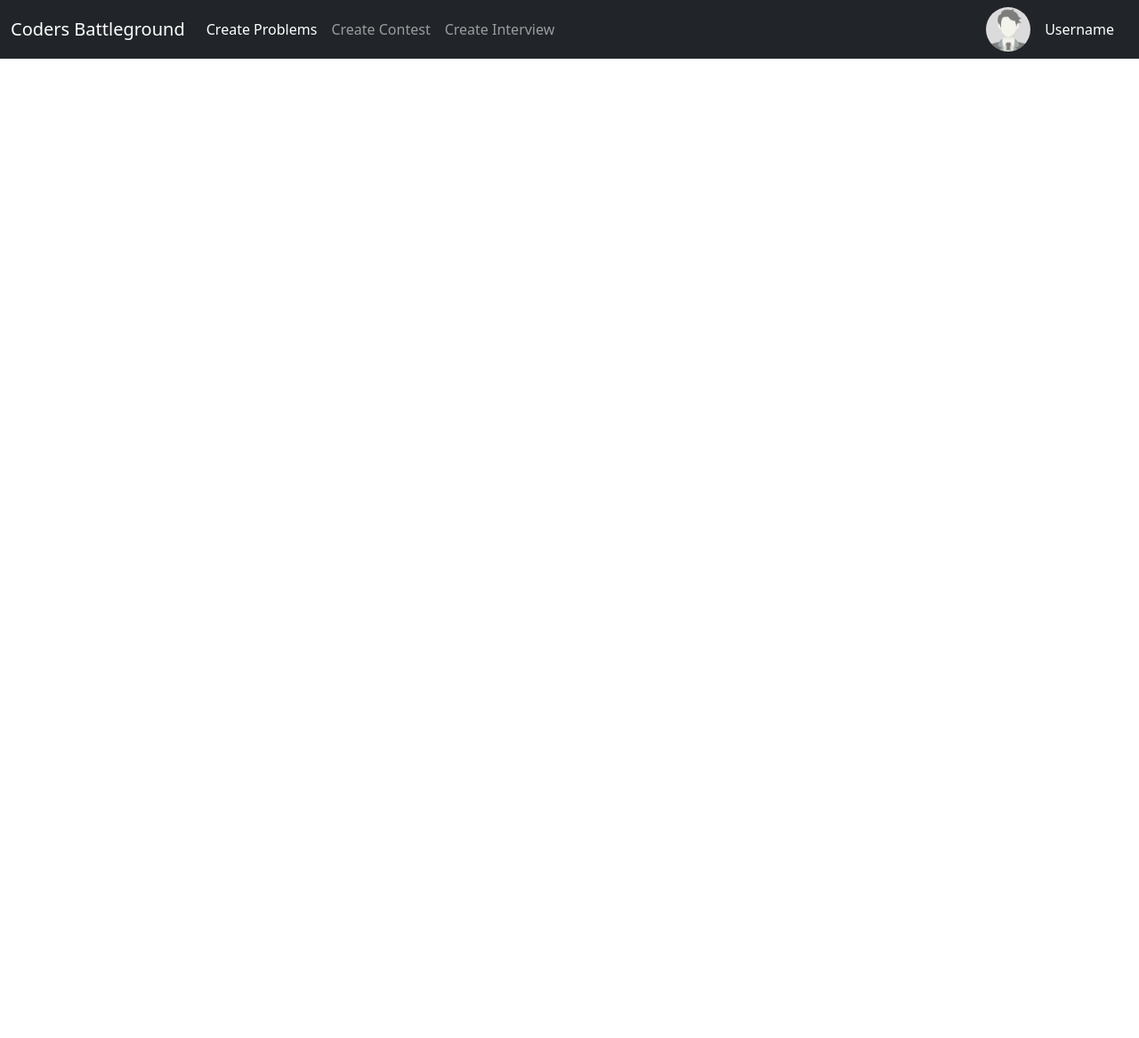
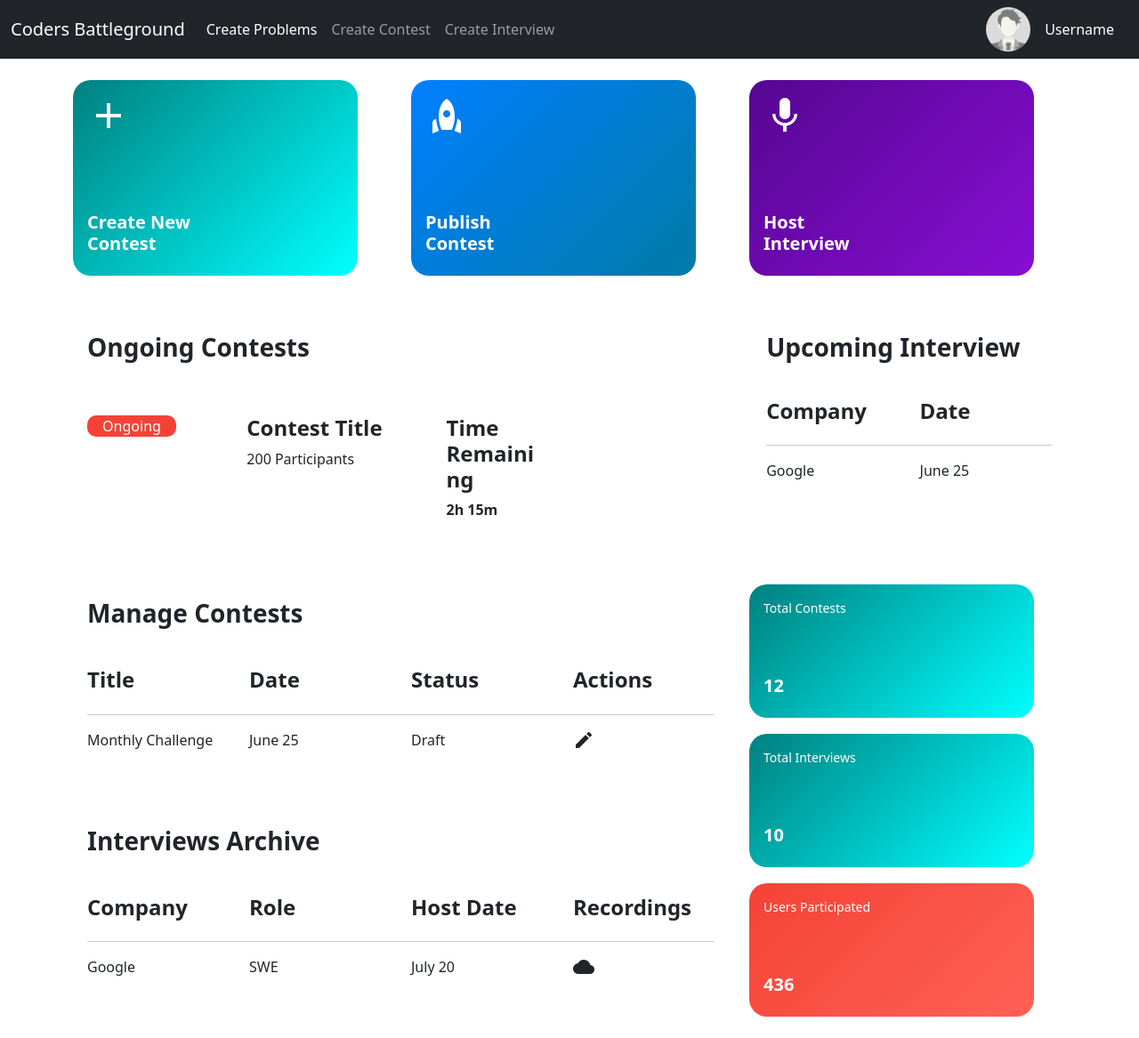
Before and after one commit to ksahib/Coders_Battleground, a PHP site: page /pages/admin-dashboard.html in a window 1280 px wide. Shown: the whole page at 89% size. Before the commit the page ends 66 px from the top, so only its background shows below. Run offline with PHP 8.4, Linux system fonts and the light colour scheme.

Commit message:
admin-dashboard, contest-list

```diff
--- /dev/null
+++ b/root/assets/css/admin-dashboard.css
@@ -0,0 +1,13 @@
+.live-status{
+    display: flex;
+    flex-direction: column;
+}
+
+.live-container {
+    background: #f44336;
+    border-radius: 10px;
+    display: flex;
+    justify-content: center;
+    width: 100px;
+    color: white;
+}
--- a/root/assets/css/content-card.css
+++ b/root/assets/css/content-card.css
@@ -25,12 +25,13 @@
 }
 
 .content-card:hover, .content-card:focus-within {
+    cursor: pointer;
     transform: translateY(-8px) scale(1.04);
     box-shadow: 0 12px 32px rgba(80, 80, 120, 0.25), 0 2px 8px rgba(30, 144, 255, 0.12);
     filter: brightness(1.08) saturate(1.08);
-    z-index: 10; /* ensures it’s above nearby cards */
+    z-index: 10;
 }
 
 .content-card:hover, .content-card:focus-within {
-    border: 2px solid rgba(30, 144, 255, 0.24); /* optional, for extra pop */
+    border: 2px solid rgba(30, 144, 255, 0.24);
 }
--- a/root/assets/css/profile-card.css
+++ b/root/assets/css/profile-card.css
@@ -5,5 +5,5 @@
 }
 
 .card.h-100 {
-    min-height: 800px; /* adjust to your needs */
+    min-height: 800px;
 }
--- a/root/pages/admin-dashboard.html
+++ b/root/pages/admin-dashboard.html
@@ -1,20 +1,195 @@
 <!DOCTYPE html>
 <html lang="en">
+
 <head>
     <meta charset="UTF-8">
     <meta name="viewport" content="width=device-width, initial-scale=1.0">
     <title>Document</title>
-    <link href="https://cdn.jsdelivr.net/npm/bootstrap@5.0.2/dist/css/bootstrap.min.css" rel="stylesheet" integrity="sha384-EVSTQN3/azprG1Anm3QDgpJLIm9Nao0Yz1ztcQTwFspd3yD65VohhpuuCOmLASjC" crossorigin="anonymous">
+    <link href="https://cdn.jsdelivr.net/npm/bootstrap@5.0.2/dist/css/bootstrap.min.css" rel="stylesheet"
+        integrity="sha384-EVSTQN3/azprG1Anm3QDgpJLIm9Nao0Yz1ztcQTwFspd3yD65VohhpuuCOmLASjC" crossorigin="anonymous">
     <link rel="stylesheet" href="../assets/css/content-card.css">
     <link rel="stylesheet" href="../assets/css/featured.css">
+    <link rel="stylesheet" href="https://fonts.googleapis.com/icon?family=Material+Icons">
+    <link rel="stylesheet" href="../assets/css/admin-dashboard.css">
     <script src="../assets/js/include.js"></script>
+    <script src="../assets/js/content-card.js"></script>
 </head>
+
 <body>
     <div id="navbar-placeholder"></div>
     <script>
         includeHtml('navbar-placeholder', '../components/admin-navbar.html');
     </script>
+    <div class="container my-4">
+        <div class="row">
+            <div class="col-md-4 mb-4">
+                <div id="create-contest-card"></div>
+            </div>
+            <div class="col-md-4 mb-4">
+                <div id="publish-contest-card"></div>
+            </div>
+            <div class="col-md-4 mb-4">
+                <div id="host-interview-card"></div>
+            </div>
+        </div>
+    </div>
+    <div class="container my-4">
+        <div class="row">
+            <div class="col-md-6 mb-3">
+                <div class="card">
+                    <div class="card-body d-flex flex-column">
+                        <h3 style="padding-bottom: 10%;"><strong>Ongoing Contests</strong></h5>
+                            <div class="row">
+                                <div class="col-md-4">
+                                    <div class="live-status">
+                                        <div class="live-container">Ongoing</div>
+                                    </div>
+                                </div>
+                                <div class="col-md-5">
+                                    <h4><strong>Contest Title</strong></h4>
+                                    <p>200 Participants</p>
+                                </div>
+                                <div class="col-md-3">
+                                    <h4><strong>Time Remaining</strong></h4>
+                                    <p><strong>2h 15m</strong></p>
+                                </div>
+                            </div>
+
+                    </div>
+                </div>
+            </div>
+            <div class="col-md-6 mb-3" style="padding-left: 18%;">
+                <div class="card">
+                    <div class="card-body d-flex flex-column">
+                        <h3 style="padding-bottom: 10%;"><strong>Upcoming Interview</strong></h1>
+                            <div class="row">
+                                <div class="col-md-6">
+                                    <h4><strong>Company</strong></h4>
+                                </div>
+                                <div class="col-md-6">
+                                    <h4><strong>Date</strong></h4>
+                                </div>
+                            </div>
+                            <hr>
+                            <div class="row">
+                                <div class="col-md-6">
+                                    <p>Google</p>
+                                </div>
+                                <div class="col-md-6">
+                                    <p>June 25</p>
+                                </div>
+                            </div>
+                    </div>
+                </div>
+
+            </div>
+        </div>
+    </div>
+    <div class="container my-4">
+        <div class="row">
+            <div class="col-md-8">
+                <div class="card h-50%" style="padding-bottom: 5%;">
+                    <div class="card-body d-flex flex-column">
+                        <h3 style="padding-bottom: 5%;"><strong>Manage Contests</strong></h1>
+                            <div class="row">
+                                <div class="col-md-3">
+                                    <h4><strong>Title</strong></h4>
+                                </div>
+                                <div class="col-md-3">
+                                    <h4><strong>Date</strong></h4>
+                                </div>
+                                <div class="col-md-3">
+                                    <h4><strong>Status</strong></h4>
+                                </div>
+                                <div class="col-md-3">
+                                    <h4><strong>Actions</strong></h4>
+                                </div>
+                            </div>
+                            <hr>
+                            <div class="row">
+                                <div class="col-md-3">
+                                    <p>Monthly Challenge</p>
+                                </div>
+                                <div class="col-md-3">
+                                    <p>June 25</p>
+                                </div>
+                                <div class="col-md-3">
+                                    <p>Draft</p>
+                                </div>
+                                <div class="col-md-3">
+                                    <i class="material-icons">edit</i>
+                                </div>
+                            </div>
+                    </div>
+                </div>
+                <div class="card h-50%">
+                    <div class="card-body d-flex flex-column">
+                        <h3 style="padding-bottom: 5%;"><strong>Interviews Archive</strong></h1>
+                            <div class="row">
+                                <div class="col-md-3">
+                                    <h4><strong>Company</strong></h4>
+                                </div>
+                                <div class="col-md-3">
+                                    <h4><strong>Role</strong></h4>
+                                </div>
+                                <div class="col-md-3">
+                                    <h4><strong>Host Date</strong></h4>
+                                </div>
+                                <div class="col-md-3">
+                                    <h4><strong>Recordings</strong></h4>
+                                </div>
+                            </div>
+                            <hr>
+                            <div class="row">
+                                <div class="col-md-3">
+                                    <p>Google</p>
+                                </div>
+                                <div class="col-md-3">
+                                    <p>SWE</p>
+                                </div>
+                                <div class="col-md-3">
+                                    <p>July 20</p>
+                                </div>
+                                <div class="col-md-3">
+                                    <i class="material-icons">cloud</i>
+                                </div>
+                            </div>
+                    </div>
+                </div>
+            </div>
+            <div class="col-md-4">
+                <div id="total-contests" style="padding-bottom: 5%;"></div>
+                <div id="total-interviews" style="padding-bottom: 5%;"></div>
+                <div id="user-participated"></div>
+            </div>
+        </div>
+    </div>
+    <script>
+        const createContestCard = document.getElementById("create-contest-card")
+        createContestCard.appendChild(createContentCard(`<i class="material-icons" style="font-size:48px">add</i>`, "Create New <br> Contest", '20rem', '220px', '#', 'linear-gradient(135deg, #008080 0%, #00FFFF 100%)'))
 
 
+        const publishContestCard = document.getElementById("publish-contest-card")
+        publishContestCard.appendChild(createContentCard(`<i class="material-icons" style="font-size:48px">rocket</i>`, "Publish <br> Contest", '20rem', '220px', '#', 'linear-gradient(135deg, #007FFF 0%, #007BA7 100%)'))
+
+
+        const hostInterview = document.getElementById("host-interview-card")
+        hostInterview.appendChild(createContentCard(`<i class="material-icons" style="font-size:48px">mic</i>`, "Host <br> Interview", '20rem', '220px', '#', 'linear-gradient(135deg, #550691 0%, #880ED4 100%)'))
+
+
+        const totalContests = document.getElementById("total-contests")
+        totalContests.appendChild(createContentCard("Total Contests", "12", '20rem', '150px', '#', 'linear-gradient(135deg, #008080 0%, #00FFFF 100%)'))
+
+        const totalInterviews = document.getElementById("total-interviews")
+        totalInterviews.appendChild(createContentCard("Total Interviews", "10", '20rem', '150px', '#', 'linear-gradient(135deg, #008080 0%, #00FFFF 100%)'))
+
+        const userParticipated = document.getElementById("user-participated")
+        userParticipated.appendChild(createContentCard("Users Participated", "436", '20rem', '150px', '#', 'linear-gradient(135deg, #f44336 0%, #ff6156 100%)'))
+
+    </script>
+
+    <script src="https://cdn.jsdelivr.net/npm/bootstrap@5.0.2/dist/js/bootstrap.bundle.min.js" integrity="sha384-MrcW6ZMFYlzcLA8Nl+NtUVF0sA7MsXsP1UyJoMp4YLEuNSfAP+JcXn/tWtIaxVXM" crossorigin="anonymous"></script>
+
 </body>
+
 </html>
```
Also changed, not shown: root/assets/css/contest-list.css (added, +48 -0 lines), root/assets/js/list-renderer.js (added, +76 -0 lines), root/pages/contest-list.html (added, +92 -0 lines), root/pages/live-standings.html (added).
